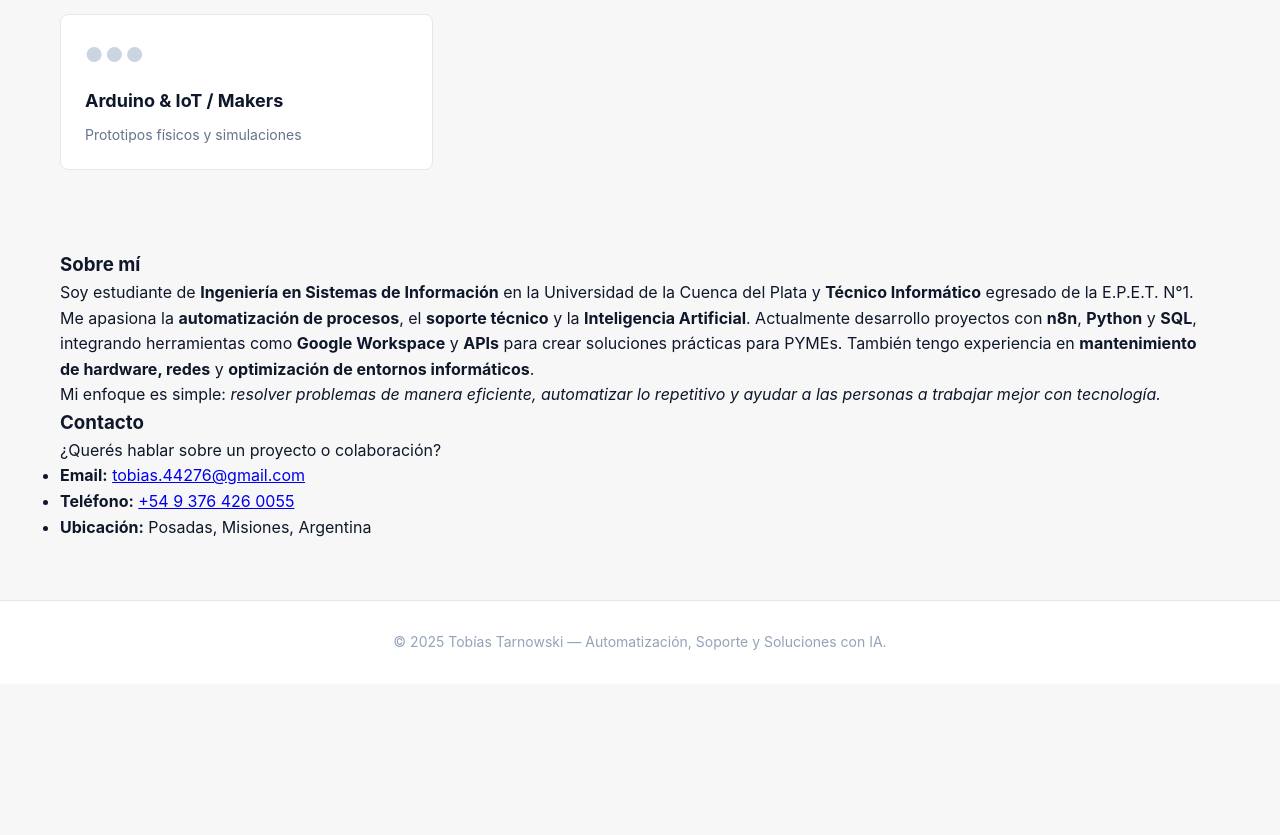
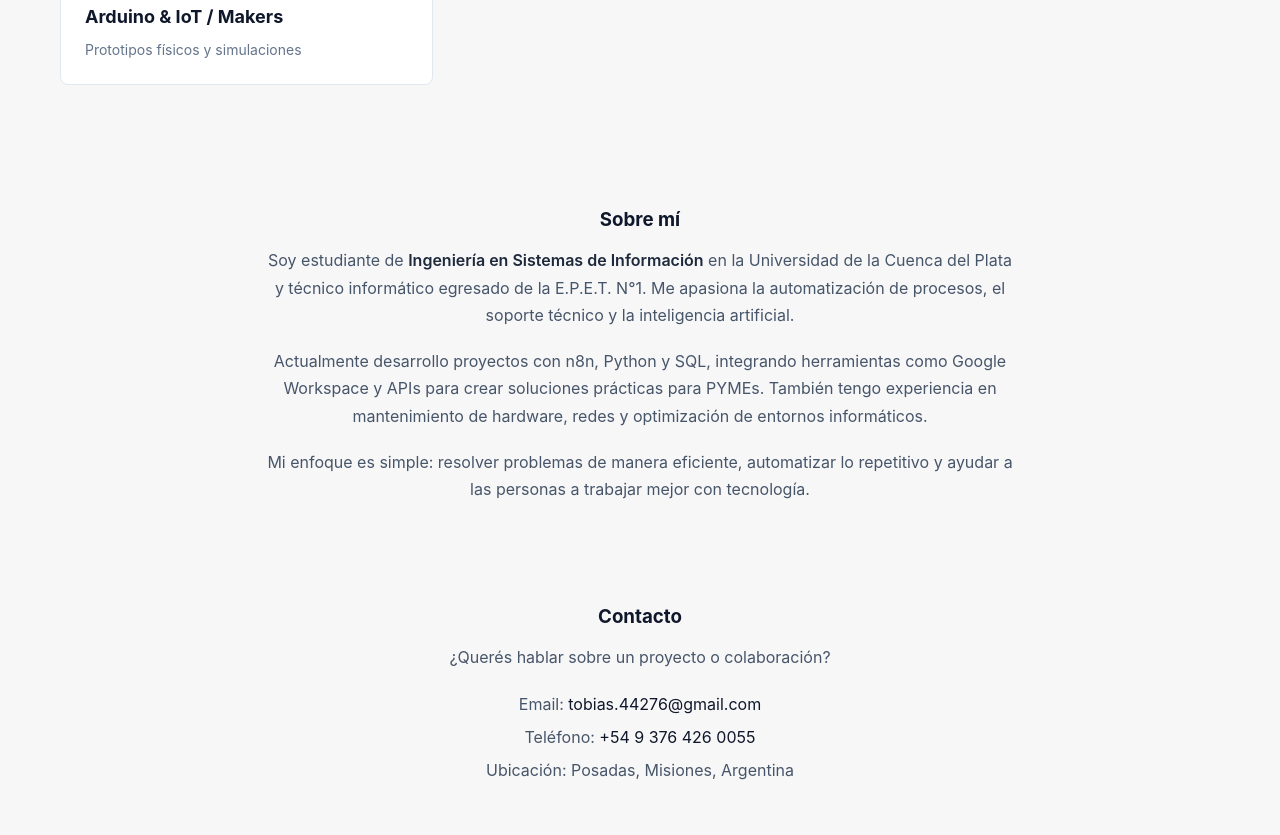
Before and after one commit to trobias/PORTFOLIO, a plain HTML site: page index.html in a window 1280 px wide. Shown: the part 1005-1840 px from the top of the page. Before the commit the page ends 1689 px from the top, so only its background shows below. Drawn offline with Linux system fonts and the light colour scheme.

Commit message:
actualicé index.html y ajustes visuales

```diff
--- a/index.html
+++ b/index.html
@@ -1,25 +1,84 @@
 <!DOCTYPE html>
 <html lang="es">
 <head>
-    <meta charset="UTF-8">
-    <meta name="viewport" content="width=device-width, initial-scale=1.0">
+  <meta charset="UTF-8" />
+  <meta name="viewport" content="width=device-width, initial-scale=1.0" />
   <title>Tobías Tarnowski | Automatización, IA y Soporte Técnico</title>
 
   <!-- SEO -->
-    <meta name="description" content="Portafolio de Tobías Tarnowski — Técnico Informático e Ingeniero en Sistemas en formación. Automatización con n8n, Inteligencia Artificial, soporte técnico, redes y proyectos de hardware.">
-    <meta name="keywords" content="Tobías Tarnowski, n8n, Automatización, Inteligencia Artificial, IA, Python, SQL, Soporte Técnico, Sistemas, Arduino, Raspberry Pi, Power BI, Redes, Vercel, GitHub">
+  <meta name="description" content="Portafolio de Tobías Tarnowski — Técnico Informático e Ingeniero en Sistemas en formación. Automatización con n8n, Inteligencia Artificial, soporte técnico, redes y proyectos de hardware." />
+  <link rel="canonical" href="https://tobias.vercel.app" />
 
-    <!-- Open Graph (para LinkedIn, WhatsApp, etc.) -->
-    <meta property="og:title" content="Tobías Tarnowski | Automatización, IA y Soporte Técnico">
-    <meta property="og:description" content="Conecto servicios, automatizo procesos y creo soluciones inteligentes. Mirá mis proyectos en IA, redes y soporte técnico.">
-    <meta property="og:image" content="https://tobias.vercel.app/images/preview.png">
-    <meta property="og:url" content="https://tobias.vercel.app">
-    <meta property="og:type" content="website">
+  <!-- Open Graph -->
+  <meta property="og:title" content="Tobías Tarnowski | Automatización, IA y Soporte Técnico" />
+  <meta property="og:description" content="Conecto servicios, automatizo procesos y creo soluciones inteligentes. Mirá mis proyectos en IA, redes y soporte técnico." />
+  <meta property="og:image" content="https://tobias.vercel.app/images/preview.png" />
+  <meta property="og:url" content="https://tobias.vercel.app" />
+  <meta property="og:type" content="website" />
 
   <!-- Favicon -->
-    <link rel="icon" type="image/png" href="images/favicon.png">
+  <link rel="icon" type="image/png" href="images/favicon.png" />
 
-    <link rel="stylesheet" href="styles.css">
+  <link rel="stylesheet" href="styles.css" />
+
+  <style>
+    /* --- ajustes visuales específicos --- */
+    .hero-image img {
+      width: 280px;
+      height: auto;
+      border-radius: 14px;
+      box-shadow: 0 4px 20px rgba(0,0,0,0.1);
+    }
+
+    /* sobre mí y contacto más prolijos */
+    .about p,
+    .contact p,
+    .contact ul {
+      color: #475569;
+      line-height: 1.7;
+      max-width: 750px;
+      margin: 0 auto 1.2rem;
+      font-weight: 400;
+    }
+
+    .about strong {
+      font-weight: 600;
+      color: #1e293b;
+    }
+
+    .about em {
+      color: #334155;
+    }
+
+    .contact ul {
+      list-style: none;
+      padding: 0;
+      text-align: center;
+    }
+
+    .contact li {
+      margin-bottom: 6px;
+    }
+
+    .contact a {
+      color: #0f172a;
+      text-decoration: none;
+    }
+
+    .contact a:hover {
+      text-decoration: underline;
+    }
+
+    h3 {
+      margin-bottom: 0.75rem;
+    }
+
+    section.about,
+    section.contact {
+      text-align: center;
+      padding: 40px 0;
+    }
+  </style>
 </head>
 
 <body>
@@ -27,7 +86,7 @@
     <div class="container">
       <div class="header-content">
         <h1 class="logo">TOBÍAS TARNOWSKI</h1>
-                <nav>
+        <nav aria-label="Principal">
           <a href="#proyectos">Proyectos</a>
           <a href="#sobre-mi">Sobre mí</a>
           <a href="#contacto">Contacto</a>
@@ -42,24 +101,24 @@
       <div class="container">
         <div class="hero-content">
           <div class="hero-text">
-                        <h2>¡Hola! Soy Tobi, un solucionador que trabaja en cualquier rincón de internet.</h2>
-                        <p>No me considero un desarrollador web: me enfoco en resolver. Conecto servicios, automatizo con n8n, armo flujos de IA, configuro redes y prototipo con Arduino. Si hace falta, desarrollo la web mínima para mostrar el resultado.</p>
+            <h2>¡Hola! Soy Tobias, un solucionador que trabaja en cualquier rincón de internet.</h2>
+            <p>Me enfoco en resolver. Conecto servicios, automatizo con n8n, armo flujos de IA, configuro redes y prototipo con Arduino. Si hace falta, desarrollo la web mínima para mostrar el resultado.</p>
             <div class="buttons">
-                            <a href="https://linkedin.com/in/tobias-tarnowski" target="_blank" class="btn btn-primary">Ver LinkedIn</a>
-                            <a href="https://github.com/trobias" target="_blank" class="btn btn-secondary">Ver GitHub</a>
+              <a href="https://linkedin.com/in/tobias-tarnowski" target="_blank" rel="noopener noreferrer" class="btn btn-primary">Ver LinkedIn</a>
+              <a href="https://github.com/trobias" target="_blank" rel="noopener noreferrer" class="btn btn-secondary">Ver GitHub</a>
             </div>
           </div>
           <div class="hero-image">
-                        <img src="images/foto.png" alt="Tobías Tarnowski">
+            <img src="images/foto.png" alt="Tobías Tarnowski" width="280" height="auto" loading="lazy" />
           </div>
         </div>
       </div>
     </section>
 
     <!-- PROYECTOS -->
-        <section id="proyectos" class="projects">
+    <section id="proyectos" class="projects" aria-labelledby="titulo-proyectos">
       <div class="container">
-                <h3>Proyectos</h3>
+        <h3 id="titulo-proyectos">Proyectos</h3>
         <p class="projects-subtitle">Mis proyectos y trabajos agrupados por categoría</p>
 
         <div class="project-categories">
@@ -91,30 +150,32 @@
     </section>
 
     <!-- SOBRE MÍ -->
-        <section id="sobre-mi" class="about">
+    <section id="sobre-mi" class="about" aria-labelledby="titulo-sobre-mi">
       <div class="container">
-                <h3>Sobre mí</h3>
+        <h3 id="titulo-sobre-mi">Sobre mí</h3>
         <p>
-                    Soy estudiante de <strong>Ingeniería en Sistemas de Información</strong> en la Universidad de la Cuenca del Plata y <strong>Técnico Informático</strong> egresado de la E.P.E.T. N°1.
-                    Me apasiona la <strong>automatización de procesos</strong>, el <strong>soporte técnico</strong> y la <strong>Inteligencia Artificial</strong>.
-                    Actualmente desarrollo proyectos con <strong>n8n</strong>, <strong>Python</strong> y <strong>SQL</strong>, integrando herramientas como <strong>Google Workspace</strong> y <strong>APIs</strong> para crear soluciones prácticas para PYMEs.
-                    También tengo experiencia en <strong>mantenimiento de hardware, redes</strong> y <strong>optimización de entornos informáticos</strong>.
+          Soy estudiante de <strong>Ingeniería en Sistemas de Información</strong> en la Universidad de la Cuenca del Plata y técnico informático egresado de la E.P.E.T. N°1.
+          Me apasiona la automatización de procesos, el soporte técnico y la inteligencia artificial.
         </p>
         <p>
-                    Mi enfoque es simple: <em>resolver problemas de manera eficiente, automatizar lo repetitivo y ayudar a las personas a trabajar mejor con tecnología.</em>
+          Actualmente desarrollo proyectos con n8n, Python y SQL, integrando herramientas como Google Workspace y APIs para crear soluciones prácticas para PYMEs.
+          También tengo experiencia en mantenimiento de hardware, redes y optimización de entornos informáticos.
+        </p>
+        <p>
+          Mi enfoque es simple: resolver problemas de manera eficiente, automatizar lo repetitivo y ayudar a las personas a trabajar mejor con tecnología.
         </p>
       </div>
     </section>
 
     <!-- CONTACTO -->
-        <section id="contacto" class="contact">
+    <section id="contacto" class="contact" aria-labelledby="titulo-contacto">
       <div class="container">
-                <h3>Contacto</h3>
+        <h3 id="titulo-contacto">Contacto</h3>
         <p>¿Querés hablar sobre un proyecto o colaboración?</p>
         <ul>
-                    <li><strong>Email:</strong> <a href="mailto:tobias.44276@gmail.com">tobias.44276@gmail.com</a></li>
-                    <li><strong>Teléfono:</strong> <a href="tel:+5493764260055">+54 9 376 426 0055</a></li>
-                    <li><strong>Ubicación:</strong> Posadas, Misiones, Argentina</li>
+          <li>Email: <a href="mailto:tobias.44276@gmail.com">tobias.44276@gmail.com</a></li>
+          <li>Teléfono: <a href="tel:+5493764260055">+54 9 376 426 0055</a></li>
+          <li>Ubicación: Posadas, Misiones, Argentina</li>
         </ul>
       </div>
     </section>
```
Lines whose indentation alone changed are shown as unchanged.
